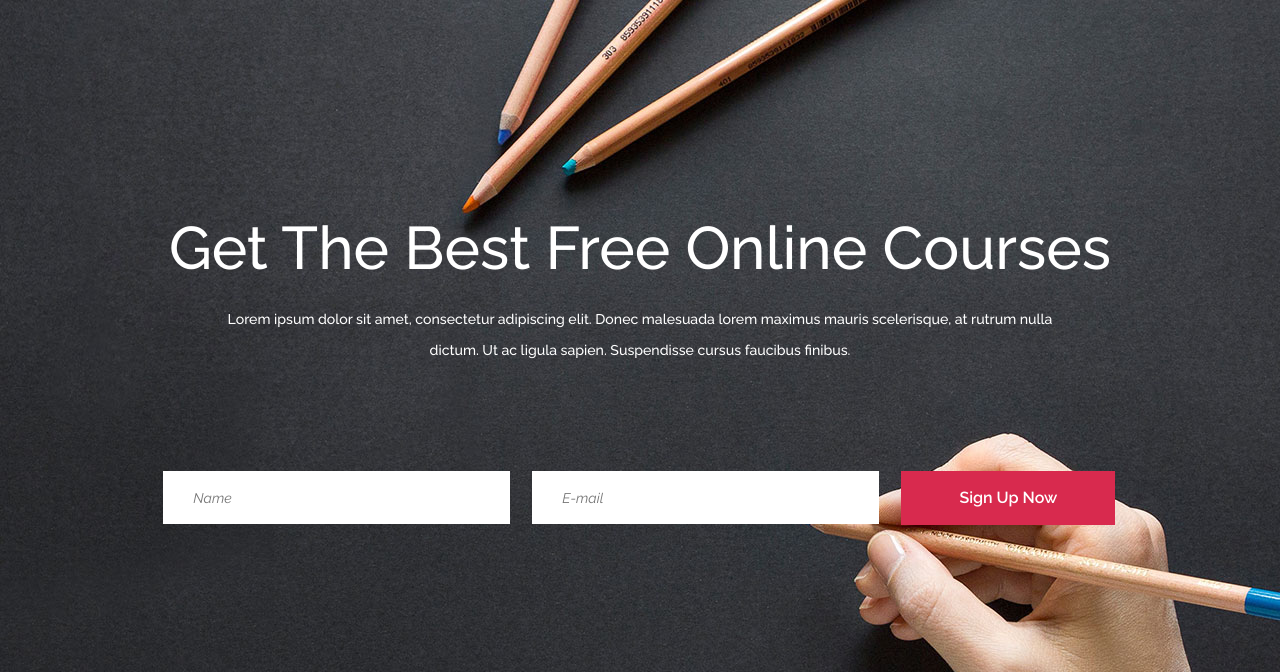
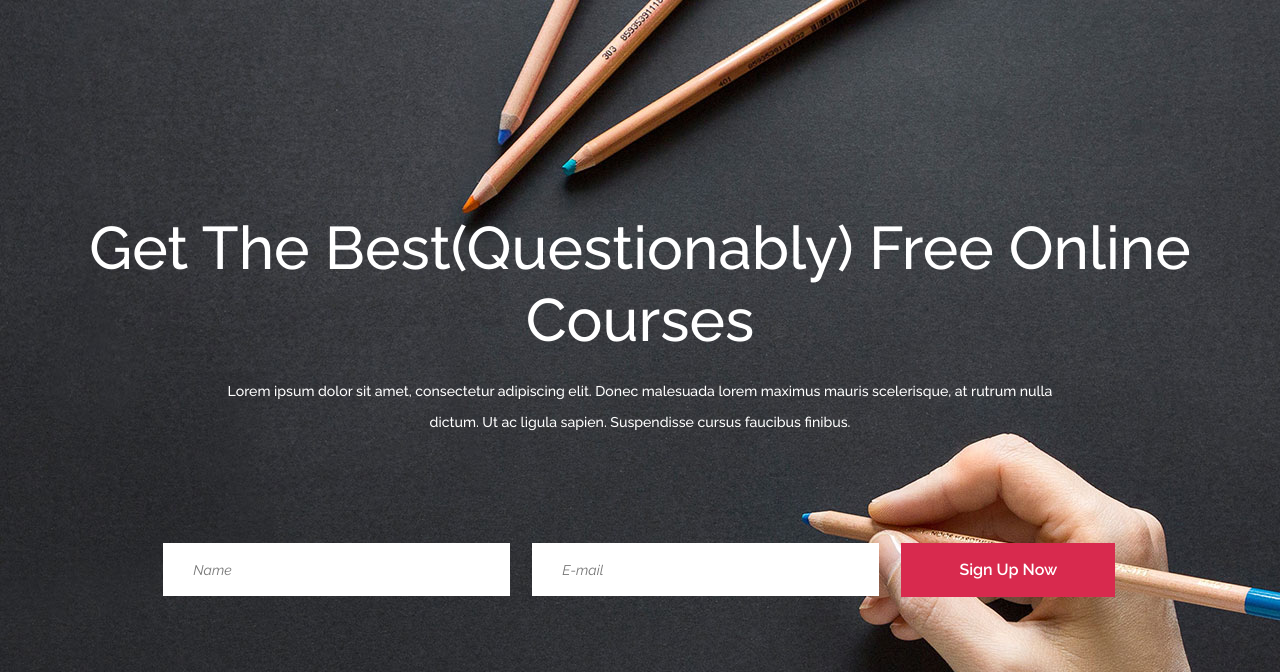
Before and after one commit to amirnaguib/upgraded-octo-dollop, a plain HTML site: page index.html in a window 1280 px wide. Shown: the part 128-800 px from the top of the page. Drawn offline with Linux system fonts and the light colour scheme.

Commit message:
changed website content

```diff
--- a/index.html
+++ b/index.html
@@ -65,7 +65,7 @@
 	<section class="hero-section set-bg" data-setbg="img/bg.jpg">
 		<div class="container">
 			<div class="hero-text text-white">
-				<h2>Get The Best Free Online Courses</h2>
+				<h2>Get The Best(Questionably) Free Online Courses</h2>
 				<p>Lorem ipsum dolor sit amet, consectetur adipiscing elit. Donec malesuada lorem maximus mauris scelerisque, at rutrum nulla <br> dictum. Ut ac ligula sapien. Suspendisse cursus faucibus finibus.</p>
 			</div>
 			<div class="row">
```
